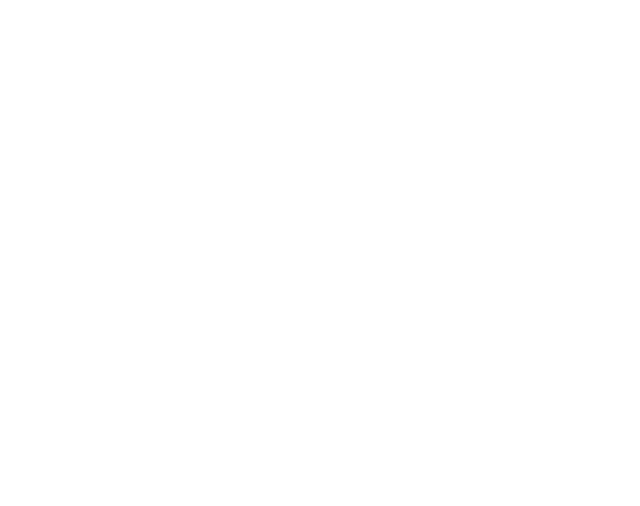
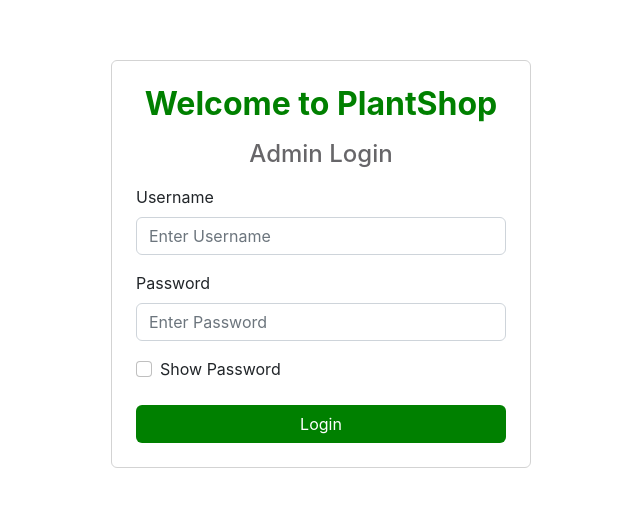
Before and after one commit to tejindergahir19/plantshopapp-admin_react, a React (Create React App) app: page / in a window 1280 px wide. Shown: the part 136-642 px from the top of the page, without its empty margins (319-959 px from the left). Built offline with nearby package versions, Linux system fonts and the light colour scheme; no server answers.

Commit message:
login done

```diff
--- a/package.json
+++ b/package.json
@@ -6,6 +6,7 @@
     "@testing-library/jest-dom": "^5.16.5",
     "@testing-library/react": "^13.4.0",
     "@testing-library/user-event": "^13.5.0",
+    "firebase": "^9.22.0",
     "react": "^18.2.0",
     "react-dom": "^18.2.0",
     "react-scripts": "5.0.1",
@@ -34,5 +35,8 @@
       "last 1 firefox version",
       "last 1 safari version"
     ]
+  },
+  "devDependencies": {
+    "react-router-dom": "^6.11.2"
   }
 }
--- a/public/index.html
+++ b/public/index.html
@@ -27,7 +27,7 @@
       work correctly both with client-side routing and a non-root public URL.
       Learn how to configure a non-root public URL by running `npm run build`.
     -->
-    <title>React App</title>
+    <title>Admin Panel - PlantShopApp</title>
   </head>
   <body>
     <noscript>You need to enable JavaScript to run this app.</noscript>
--- a/src/App.js
+++ b/src/App.js
@@ -1,8 +1,21 @@
 import React from "react";
+import { BrowserRouter, Routes, Route } from "react-router-dom";
+import HomePage from "./pages/HomePage";
+import OrderPage from "./pages/OrderPage";
+import ProductPage from "./pages/ProductPage";
+import LoginPage from "./pages/LoginPage";
+
 
 function App() {
   return (
-   null
+    <BrowserRouter>
+    <Routes>
+        <Route path="/dashbaord" element={<HomePage />} />
+        <Route path="/order" element={<OrderPage />} />
+        <Route path="/product" element={<ProductPage />} />
+        <Route path="*" element={<LoginPage />} />
+    </Routes>
+  </BrowserRouter>
   );
 }
 
--- /dev/null
+++ b/src/constant/COLORS.js
@@ -0,0 +1,15 @@
+const COLORS = {
+    primaryBackgroundColor:"white",
+    secondaryBackgroundColor:"#eaeaec",
+    caption:"#676669",
+    black:"black",
+    primary:"green",
+    white:"white",
+    secondary:"#76974a",
+    grey:"#F1F1F1",
+    red:"red",
+    golden:"#EDA800",
+    orange:"#ff6600"
+}
+
+export default COLORS;
--- /dev/null
+++ b/src/pages/LoginPage.js
@@ -0,0 +1,140 @@
+import React, { useState } from "react";
+import COLORS from "../constant/COLORS";
+
+import { db } from "../firebase";
+import {
+  getDocs,
+  query,
+  where,
+  collection
+} from "firebase/firestore";
+
+function LoginPage() {
+  const [username, setUsername] = useState(null);
+  const [password, setPassword] = useState(null);
+
+  const [showPassword, setShowPassword] = useState(false);
+
+  const authLogin = async () => {
+    if (username != null && password != null) {
+      try {
+        const q = query(
+          collection(db, "tbl_admin"),
+          where("username", "==", username?.toLowerCase())
+        );
+        const querySnapshot = await getDocs(q);
+
+        if (querySnapshot?.docs?.length == 0) {
+          alert("Invalid Username !");
+        } else {
+          if (querySnapshot?.docs[0]?.data()?.password == password) {
+            alert("Login Success !");
+          } else {
+            alert("Invalid Password !");
+          }
+        }
+      } catch (error) {
+        console.log("Error getting admin detail");
+      }
+    } else {
+      alert("All fields required !");
+    }
+  };
+
+  return (
+    <div
+      style={{
+        height: "100vh",
+        display: "flex",
+        justifyContent: "center",
+        alignItems: "center",
+      }}
+      className="container-fluid p-0 m-0"
+    >
+      <div
+        className="p-4"
+        style={{
+          width: "420px",
+          border: "1px solid lightgrey",
+          borderRadius: "6px",
+        }}
+      >
+        <form>
+          <div className="mb-3">
+            <h2
+              style={{
+                color: COLORS.primary,
+                fontWeight: "bold",
+                textAlign: "center",
+              }}
+            >
+              Welcome to PlantShop
+            </h2>
+
+            <h4
+              className="mt-3"
+              style={{
+                textAlign: "center",
+                color: COLORS.caption,
+              }}
+            >
+              Admin Login
+            </h4>
+          </div>
+          <div className="mb-3 ">
+            <label htmlFor="exampleInputEmail1" className="form-label">
+              Username
+            </label>
+            <input
+              onKeyUp={(e) => setUsername(e.target.value)}
+              type="text"
+              className="form-control"
+              id="exampleInputEmail1"
+              aria-describedby="emailHelp"
+              placeholder="Enter Username"
+            />
+          </div>
+          <div className="mb-3">
+            <label htmlFor="exampleInputPassword1" className="form-label">
+              Password
+            </label>
+            <input
+              onKeyUp={(e) => setPassword(e.target.value)}
+              type={showPassword ? "text" : "password"}
+              className="form-control"
+              id="exampleInputPassword1"
+              placeholder="Enter Password"
+            />
+          </div>
+          <div className="mb-3 form-check">
+            <input
+              type="checkbox"
+              className="form-check-input"
+              id="exampleCheck1"
+              onChange={() =>
+                showPassword ? setShowPassword(false) : setShowPassword(true)
+              }
+            />
+            <label className="form-check-label" htmlFor="exampleCheck1">
+              Show Password
+            </label>
+          </div>
+          <button
+            type="button"
+            style={{
+              width: "100%",
+              background: COLORS.primary,
+              color: COLORS.white,
+            }}
+            onClick={() => authLogin()}
+            className="btn mt-2"
+          >
+            Login
+          </button>
+        </form>
+      </div>
+    </div>
+  );
+}
+
+export default LoginPage;
```
Also changed, not shown: 1 other file (tests, documents, lock files or other folders).
